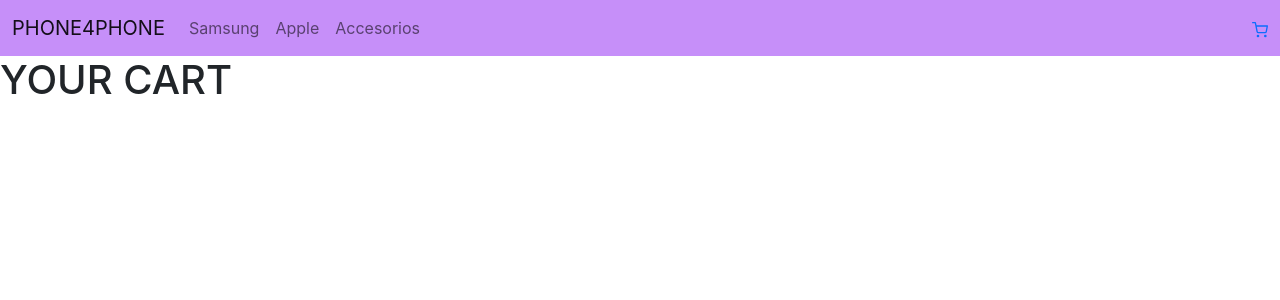
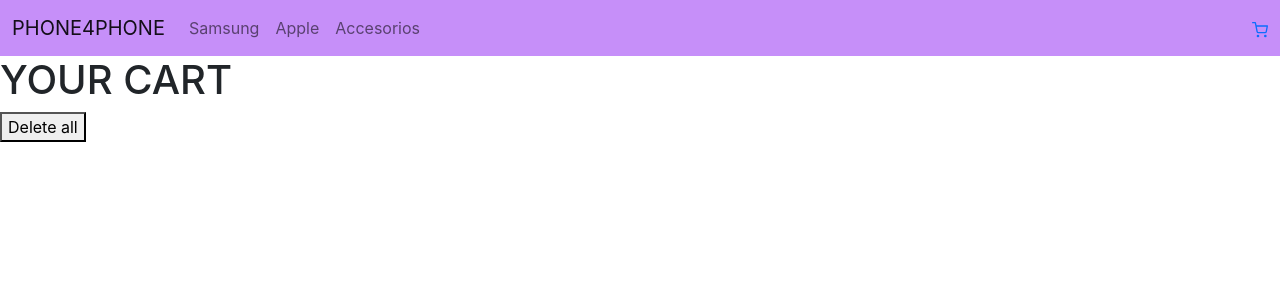
Before and after one commit to maiimereles/Proyecto-ReactJS, a React (Create React App) app: page /Cart in a window 1280 px wide. Shown: the top 300 px of the page. Built offline with nearby package versions, Linux system fonts and the light colour scheme.

Commit message:
Subida de parte del desafío N°8

```diff
--- a/src/components/Main/Cart.jsx
+++ b/src/components/Main/Cart.jsx
@@ -7,8 +7,9 @@ function Cart() {
   return (
     <>
     <h1>YOUR CART</h1>
+    <button onClick={ctx.clear}>Delete all</button>
     {
-        ctx.cartList.map(item => <li>{item.name}</li>)
+        ctx.cartList.map(item => <li>{item.title} {item.coast} <button onClick ={() => ctx.removeItem(item.id)}>Delete this product</button> </li>)
     }
     </>
   )
--- a/src/components/Main/CartContext.jsx
+++ b/src/components/Main/CartContext.jsx
@@ -10,12 +10,18 @@ const CartContextProvider = ({children}) => {
         setCartList([...cartList, producto])
     }
 
+    const clear = () =>{
+        setCartList([]);
+    }
+
+    const removeItem = (id) =>{
+        setCartList(cartList.filter(item => item.id !==id))
+    }
+
     return(
-        <>
-        <CartContext.Provider value={{cartList, addItem}}>
+        <CartContext.Provider value={{cartList, addItem, clear, removeItem}}>
             { children }
         </CartContext.Provider>
-        </>
     )
 }
 
```
